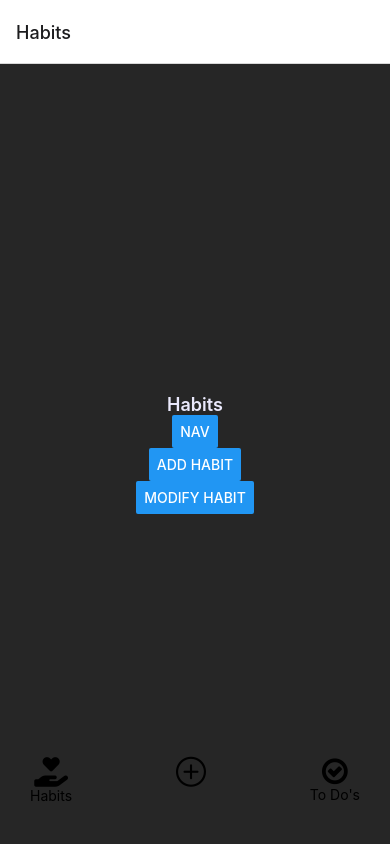
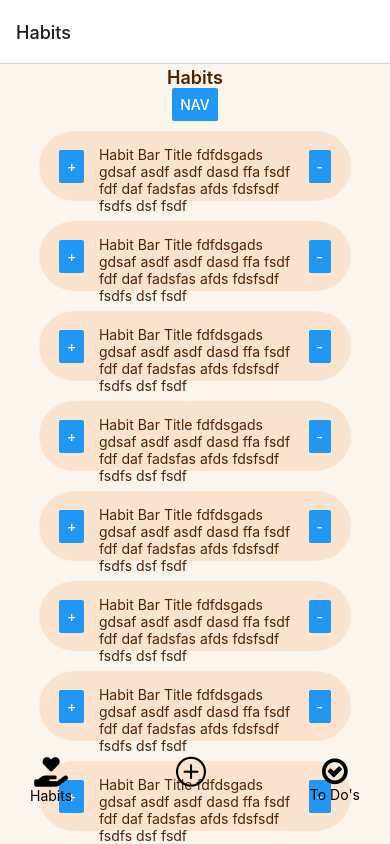
Before and after one commit to kismakk/ascend, a React Native app: screen /Habits in a window 390 px wide. Built offline with nearby package versions, Linux system fonts and the light colour scheme; no server answers.

Commit message:
Create HabitBar and clean frontend

```diff
--- /dev/null
+++ b/components/HabitBar/HabitBar.js
@@ -0,0 +1,38 @@
+import React, { useState } from "react";
+import { View, Text, Button } from "react-native";
+import styles from "./HabitBar.styles";
+import { useTheme } from "../../hooks/ThemeContext";
+import getDynamicStyles from './HabitBar.styles';
+import ModifyHabitModal from '../ModifyHabit/ModifyHabitModal';
+
+
+const HabitBar = (navigation) => {
+  const { theme } = useTheme();
+  const styles = getDynamicStyles(theme);
+  const [modifyHabitModalVisible, setModifyHabitModalVisible] = useState(false);
+
+
+  return (
+    <View style={styles.container}>
+      <Button
+        title="+"
+        style={styles.posNeg}
+      />
+      <Text style={styles.text}
+        onPress={() => setModifyHabitModalVisible(true)}>Habit Bar Title fdfdsgads gdsaf asdf asdf dasd
+        ffa fsdf fdf daf fadsfas afds fdsfsdf fsdfs dsf fsdf </Text>
+      <ModifyHabitModal
+        navigation={navigation}
+        modalVisible={modifyHabitModalVisible}
+        setModalVisible={setModifyHabitModalVisible}
+      />
+      <Button
+        title="-"
+        style={styles.plus}
+      />
+
+    </View>
+  );
+};
+
+export default HabitBar;
--- /dev/null
+++ b/components/HabitBar/HabitBar.styles.js
@@ -0,0 +1,32 @@
+import { StyleSheet } from "react-native";
+import { COLORS } from "../../constants/theme";
+import { Dimensions } from "react-native";
+
+const getDynamicStyles = (theme) => {
+  const window = Dimensions.get("window");
+  return StyleSheet.create({
+    container: {
+      margin: 10,
+      flexDirection: "row",
+      backgroundColor: COLORS[theme].primary,
+      borderRadius: 40,
+      alignItems: "center",
+      justifyContent: "space-between",
+      width: window.width * 0.8,
+      height: 70,
+      paddingLeft: 20,
+      paddingRight: 20,
+    },
+    posNeg: {
+      backgroundColor: COLORS[theme].primary,
+      color: COLORS[theme].background,
+    },
+    text: {
+      color: COLORS[theme].text,
+      maxWidth: window.width * 0.5,
+      maxHeight: 40,
+    },
+  });
+}
+
+export default getDynamicStyles;
--- a/components/NavModal/NavModal.js
+++ b/components/NavModal/NavModal.js
@@ -17,14 +17,6 @@ const NavModal = ({ navigation, modalVisible, setModalVisible }) => {
         <View style={styles.modalView}>
           <Button title="Home" onPress={() => {
             navigation.navigate('Home');
-            setModalVisible(false);
-          }} />
-          <Button title="Habits" onPress={() => {
-            navigation.navigate('Habits');
-            setModalVisible(false);
-          }} />
-          <Button title="ToDo" onPress={() => {
-            navigation.navigate('ToDo');
             setModalVisible(false);
           }} />
           <Button title="Profile" onPress={() => {
--- a/hooks/ThemeContext.js
+++ b/hooks/ThemeContext.js
@@ -5,7 +5,7 @@ const ThemeContext = createContext();
 export const useTheme = () => useContext(ThemeContext);
 
 export const ThemeProvider = ({ children }) => {
-  const [theme, setTheme] = useState('dark');
+  const [theme, setTheme] = useState('light');
 
   const toggleTheme = () => {
     setTheme(theme === 'light' ? 'dark' : 'light');
--- a/screens/Habits.js
+++ b/screens/Habits.js
@@ -1,11 +1,12 @@
-import HabitModal from '../components/HabitModal/HabitModal';
 import React, { useState } from "react";
-import { View, Text, Button, StyleSheet } from "react-native";
+import { ScrollView, Text, Button, StyleSheet, Dimensions, View } from "react-native";
 import { useTheme } from "../hooks/ThemeContext";
-import { COLORS, FONTWEIGHT, SIZES, BORDER } from "../constants/theme";
+import { COLORS, FONTWEIGHT, SIZES } from "../constants/theme";
 import NavModal from "../components/NavModal/NavModal";
 import BottomNav from "../components/BottomNav/BottomNav";
 import ModifyHabitModal from '../components/ModifyHabit/ModifyHabitModal';
+import HabitBar from "../components/HabitBar/HabitBar";
+import HabitModal from '../components/HabitModal/HabitModal';
 
 const Habits = ({ navigation }) => {
   const [modalVisible, setModalVisible] = useState(false);
@@ -18,6 +19,7 @@ const Habits = ({ navigation }) => {
 
   return (
     <View style={dynamicStyles.container}>
+      <ScrollView contentContainerStyle={dynamicStyles.container}>
         <Text style={dynamicStyles.text}>Habits</Text>
         <Button title="Nav" onPress={() => setModalVisible(true)} />
         <NavModal
@@ -30,18 +32,20 @@ const Habits = ({ navigation }) => {
           modalVisible={modifyHabitModalVisible}
           setModalVisible={setModifyHabitModalVisible}
         />
-      <Button
-        title="Add Habit"
-        onPress={() => setHabitModalVisible(true)}
-      />
-      <Button
-        title='Modify habit'
-        onPress={() => setModifyHabitModalVisible(true)}
-      />
+        <HabitBar />
+        <HabitBar />
+        <HabitBar />
+        <HabitBar />
+        <HabitBar />
+        <HabitBar />
+        <HabitBar />
+        <HabitBar />
         <HabitModal
           habitModalVisible={habitModalVisible}
           setHabitModalVisible={setHabitModalVisible}
         />
+
+      </ScrollView>
       <BottomNav
         navigation={navigation}
         setHabitModalVisible={setHabitModalVisible}
@@ -52,9 +56,11 @@ const Habits = ({ navigation }) => {
 };
 
 const getDynamicStyles = (theme) => {
+  const window = Dimensions.get("window");
+
   return StyleSheet.create({
     container: {
-      flex: 1,
+      flexGrow: 1,
       backgroundColor: COLORS[theme].background,
       alignItems: "center",
       justifyContent: "center",
```
Lines whose indentation alone changed are shown as unchanged.
